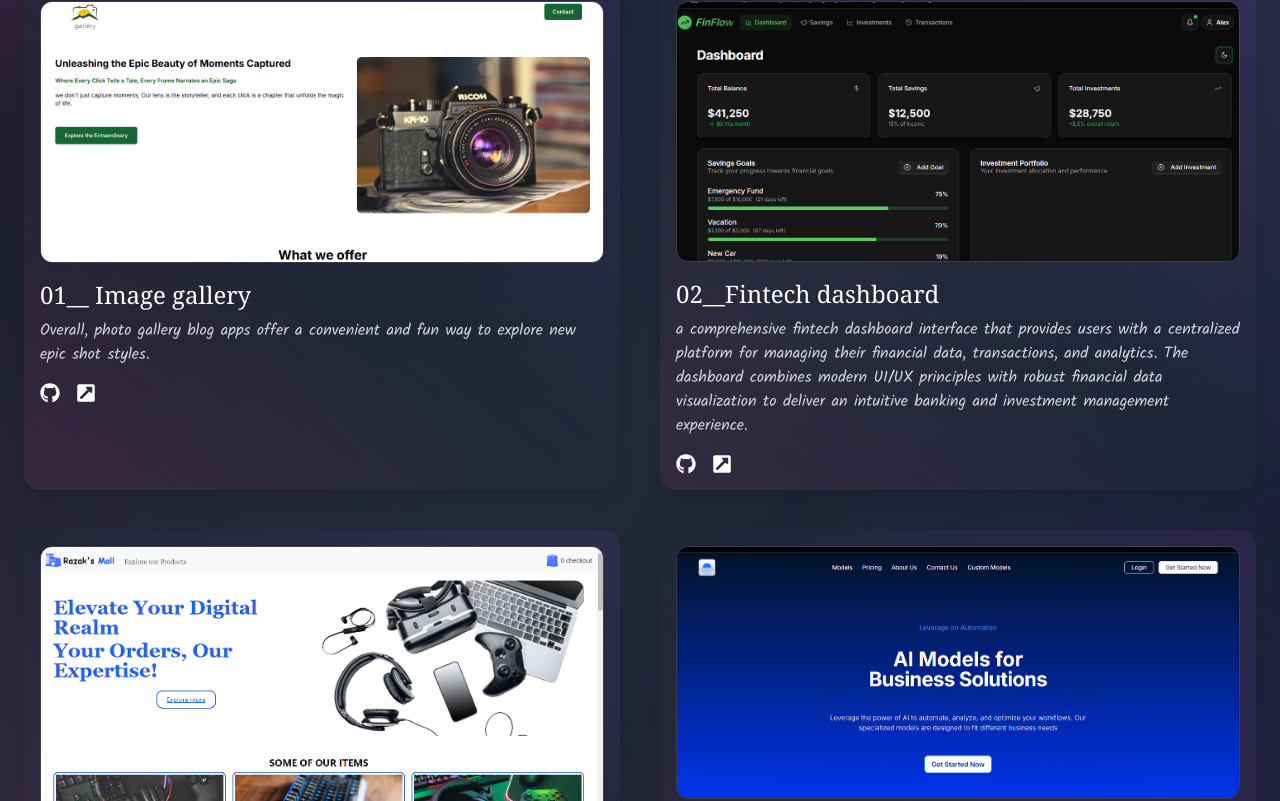
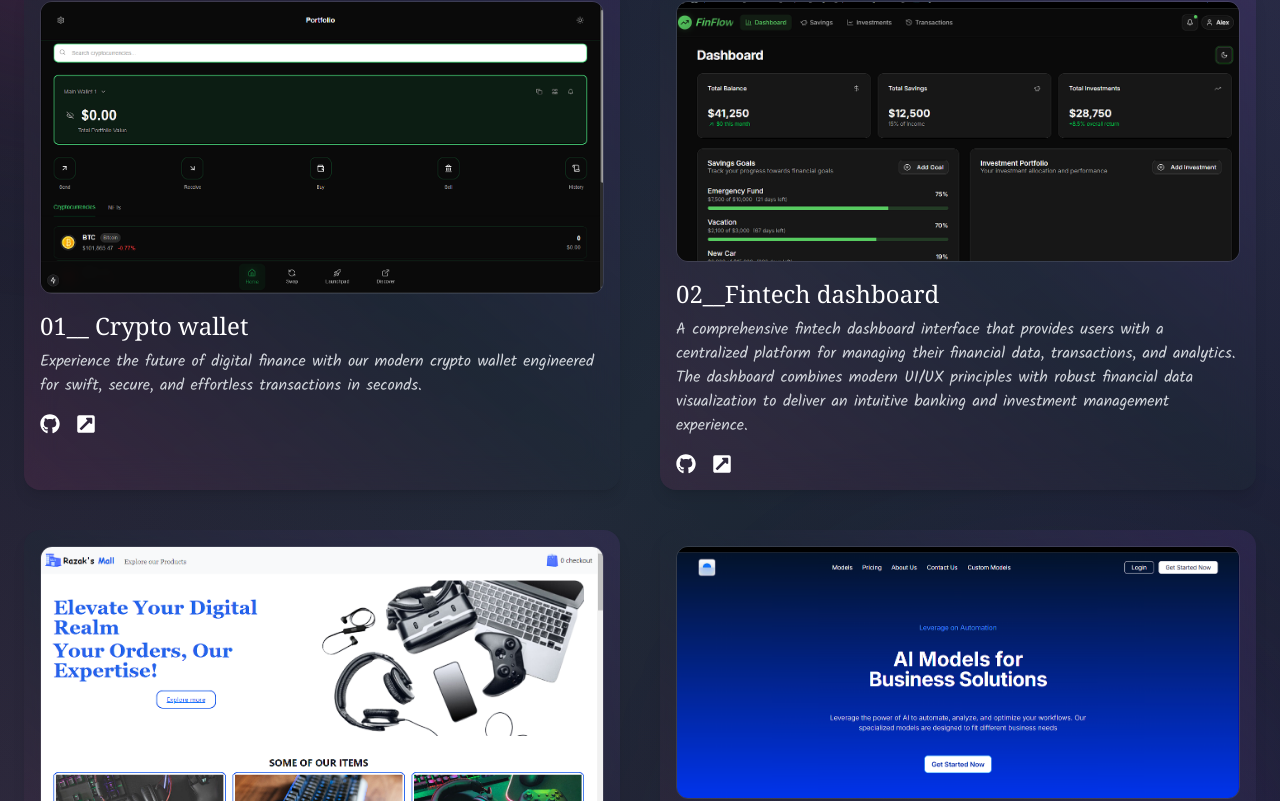
Before and after one commit to Razak002/zakson-portfolio, a React (Create React App) app: page / in a window 1280 px wide. Shown: the part 3170-3971 px from the top of the page. Built offline with nearby package versions, Linux system fonts and the light colour scheme.

Commit message:
feat: update projects

```diff
--- a/src/distl/data.js
+++ b/src/distl/data.js
@@ -3,7 +3,7 @@ import comerce from '../assets/comerce.png'
 import finflow from '../assets/finflow.png'
 import gallery from '../assets/gallery.png'
 import business from '../assets/business.png'
-
+import swapit from '../assets/swapit.png'
 
 export const SOCIAL = [
     {
@@ -37,11 +37,11 @@ export const SOCIAL = [
 
     {
       id: 1,
-      image: gallery,
-      title: "01__ Image gallery",
-      github: "https://github.com/Razak002/Gallery",
-      demo: "https://gallery-rho-fawn.vercel.app/",
-      content: "Overall, photo gallery blog apps offer a convenient and fun way to explore new epic shot styles."
+      image: swapit,
+      title: "01__ Crypto wallet",
+      github: "https://github.com/Razak002/Deep",
+      demo: "https://deep-jet.vercel.app/",
+      content: "Experience the future of digital finance with our modern crypto wallet engineered for swift, secure, and effortless transactions in seconds."
     },
 
     {
@@ -50,7 +50,7 @@ export const SOCIAL = [
       title: "02__Fintech dashboard",
       github: "https://github.com/Razak002/fin-flow",
       demo: "https://fin-flow-sandy.vercel.app/",
-      content: "a comprehensive fintech dashboard interface that provides users with a centralized platform for managing their financial data, transactions, and analytics. The dashboard combines modern UI/UX principles with robust financial data visualization to deliver an intuitive banking and investment management experience."
+      content: "A comprehensive fintech dashboard interface that provides users with a centralized platform for managing their financial data, transactions, and analytics. The dashboard combines modern UI/UX principles with robust financial data visualization to deliver an intuitive banking and investment management experience."
     },
     {
       id: 3,
```
Also changed, not shown: src/assets/swapit.png (added).
